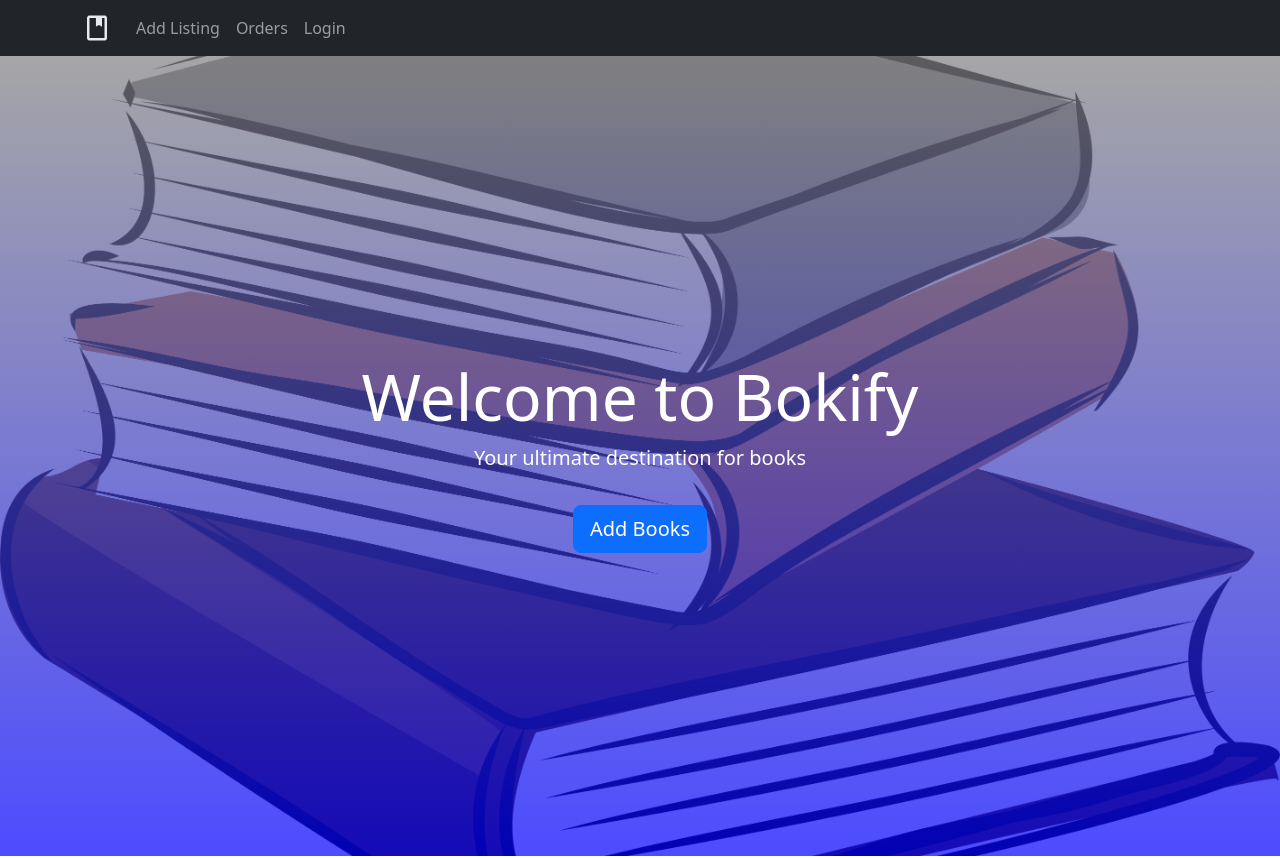
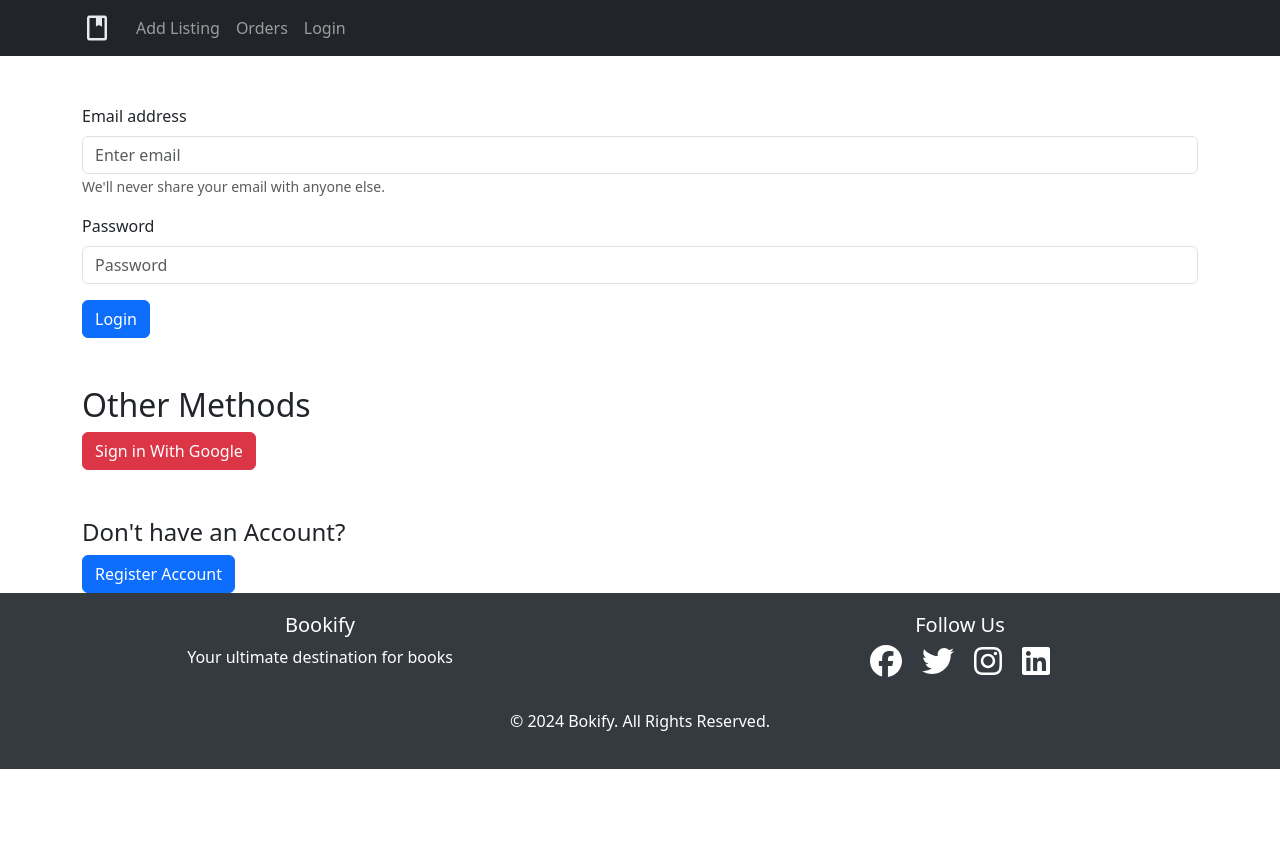
Before and after one commit to Suryakant01/Bookify, a React (Create React App) app: page /login in a window 1280 px wide. Shown: the top 858 px of the page. After the commit the page ends 800 px from the top, so only its background shows below. Built offline with nearby package versions, Linux system fonts and the light colour scheme; no server answers.

Commit message:
fixing heroSection

```diff
--- a/src/App.js
+++ b/src/App.js
@@ -24,7 +24,7 @@ function App() {
   return (
     <div>
       <MyNavbar />
-      <HeroSection />
+
     <Routes>
       <Route path="/" element = {<HomePage />} />
       <Route path="/register" element = {<RegisterPage />} />
--- a/src/pages/Home.page.jsx
+++ b/src/pages/Home.page.jsx
@@ -1,9 +1,11 @@
 import React, { useEffect, useState } from "react";
 
 import BookCard from "../components/Card.components";
+import HeroSection from "../components/Hero.components"
 
 import { useFirebase } from "../context/firebase.context";
 import { CardGroup, Row, Col } from "react-bootstrap";
+
 
 const HomePage = () => {
 
@@ -16,8 +18,9 @@ const HomePage = () => {
     }, [])
 
     return (
+        <>
+            <HeroSection />
             <div className="container mt-5">
-
                 <CardGroup>
                     <Row>
                         {books.map((book, index) => (
@@ -29,6 +32,7 @@ const HomePage = () => {
                 </CardGroup>
 
             </div>
+        </>
 
     )
 }
--- a/src/pages/Login.pages.jsx
+++ b/src/pages/Login.pages.jsx
@@ -63,7 +63,7 @@ const LoginPage = () => {
             Sign in With Google
                 </Button>
 
-            <h4 className="mt-5 mb-2">Don't have an Account</h4>
+            <h4 className="mt-5 mb-2">Don't have an Account?</h4>
             <Button onClick={registerAcc} variant="primary" type="submit" >
             Register Account
                 </Button>
--- a/src/pages/Orders.pages.jsx
+++ b/src/pages/Orders.pages.jsx
@@ -4,6 +4,7 @@ import BookCard from "../components/Card.components";
 import { CardGroup, Row, Col } from "react-bootstrap";
 import Button from 'react-bootstrap/Button'
 import { NavLink } from "react-router-dom";
+import HeroSection from "../components/Hero.components";
 
 
 const OrdersPage = () => {
@@ -20,6 +21,7 @@ const OrdersPage = () => {
     if (!firebase.isLoggedIn) {
         return (
             <div>
+                <HeroSection />
             <h1>You are Not logged in!</h1>
             <h2>Please log in</h2>
             <NavLink to = "/login">
```
Lines whose indentation alone changed are shown as unchanged.
